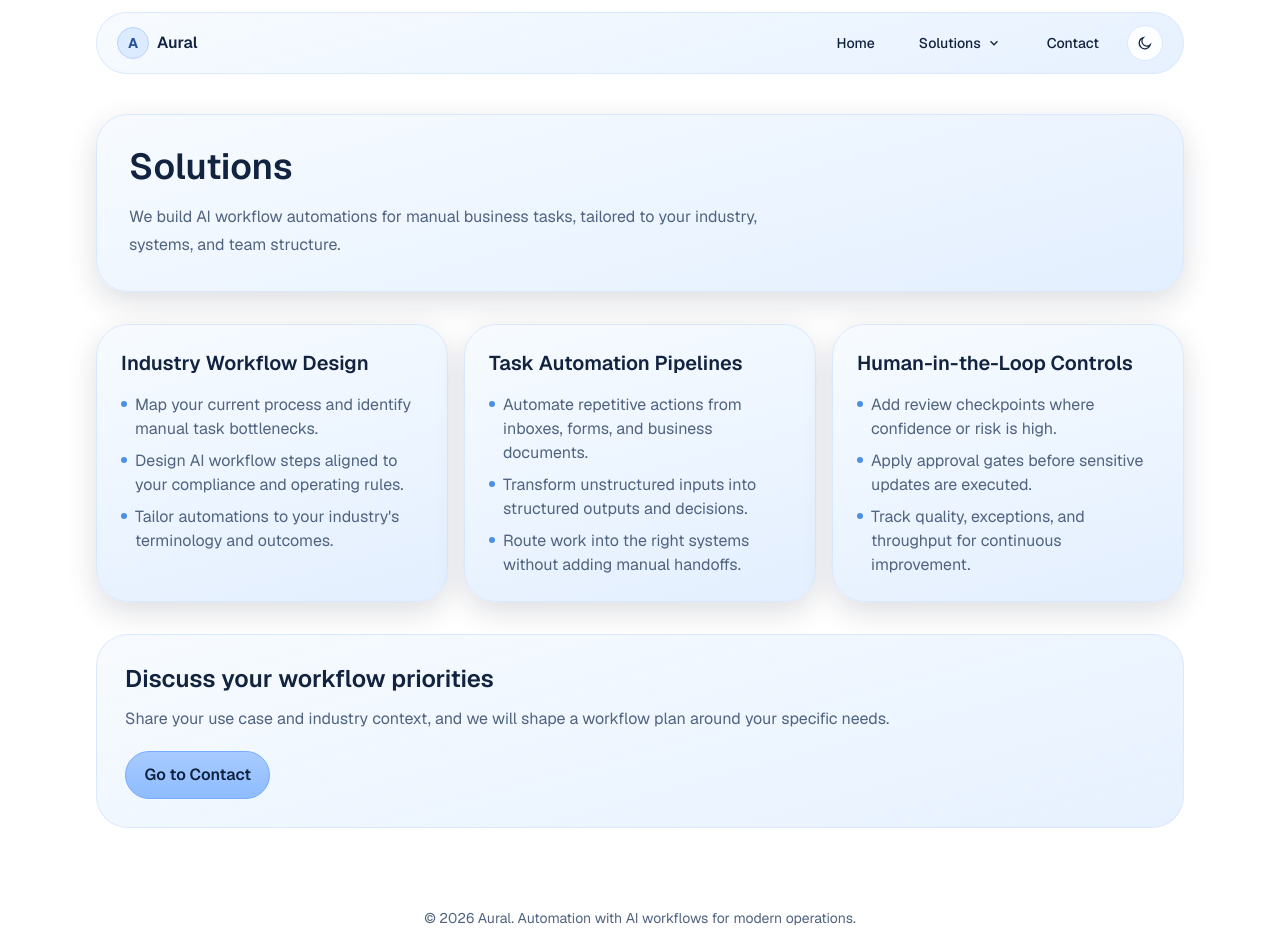
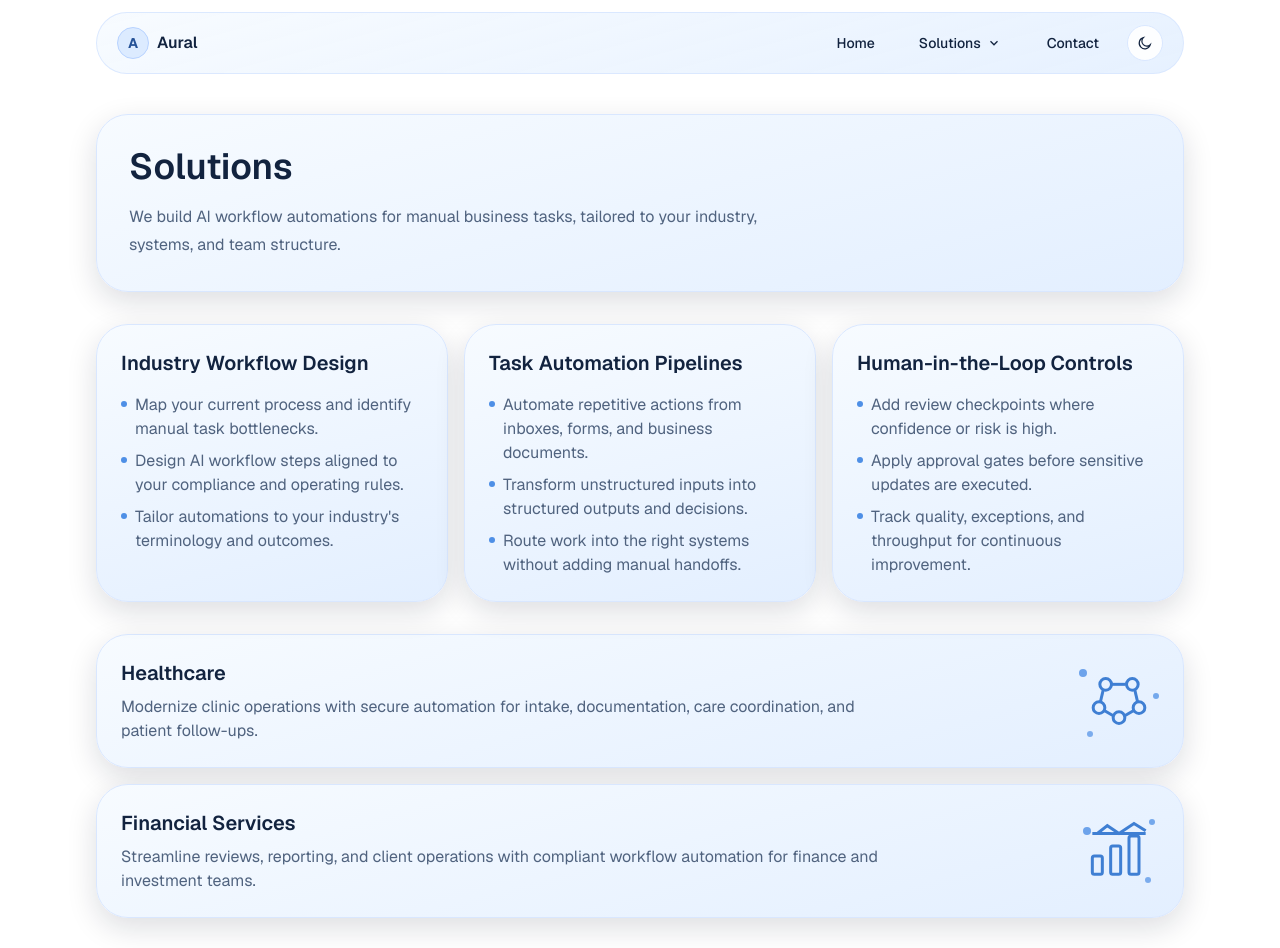
Before and after one commit to siddak1234/snoopy, a Next.js app: page /solutions in a window 1280 px wide. Shown: the top 948 px of the page. Built offline with nearby package versions, Linux system fonts and the light colour scheme.

Commit message:
new changes to solutions section

```diff
--- a/app/solutions/page.tsx
+++ b/app/solutions/page.tsx
@@ -26,6 +26,59 @@ const solutions = [
     ],
   },
 ];
+
+function HealthcareIconCluster() {
+  return (
+    <div className="relative h-20 w-20 shrink-0">
+      <svg
+        viewBox="0 0 48 48"
+        fill="none"
+        stroke="currentColor"
+        strokeWidth="1.8"
+        className="absolute inset-0 h-20 w-20 text-[var(--icon-text)]"
+        aria-hidden
+      >
+        <circle cx="16" cy="14" r="3.5" />
+        <circle cx="32" cy="14" r="3.5" />
+        <circle cx="12" cy="28" r="3.5" />
+        <circle cx="24" cy="34" r="3.5" />
+        <circle cx="36" cy="28" r="3.5" />
+        <path d="M19 14H28" />
+        <path d="M14.6 17L12.9 24.3" />
+        <path d="M33.4 17L35.1 24.3" />
+        <path d="M15.4 29.8L20.8 33" />
+        <path d="M32.6 29.8L27.2 33" />
+      </svg>
+      <span className="absolute left-0 top-2 h-2 w-2 rounded-full bg-[var(--bullet)] opacity-80" />
+      <span className="absolute right-0 top-8 h-1.5 w-1.5 rounded-full bg-[var(--bullet)] opacity-75" />
+      <span className="absolute bottom-1 left-2 h-1.5 w-1.5 rounded-full bg-[var(--bullet)] opacity-70" />
+    </div>
+  );
+}
+
+function FinanceIconCluster() {
+  return (
+    <div className="relative h-20 w-20 shrink-0">
+      <svg
+        viewBox="0 0 48 48"
+        fill="none"
+        stroke="currentColor"
+        strokeWidth="1.8"
+        className="absolute inset-0 h-20 w-20 text-[var(--icon-text)]"
+        aria-hidden
+      >
+        <rect x="8" y="27" width="6" height="11" rx="1.2" />
+        <rect x="19" y="21" width="6" height="17" rx="1.2" />
+        <rect x="30" y="15" width="6" height="23" rx="1.2" />
+        <path d="M8 13.5H40" />
+        <path d="M11 13.5L17 8.8L24 13.5L33 7.5L40 11.8" />
+      </svg>
+      <span className="absolute left-1 top-4 h-2 w-2 rounded-full bg-[var(--bullet)] opacity-80" />
+      <span className="absolute right-1 top-2 h-1.5 w-1.5 rounded-full bg-[var(--bullet)] opacity-75" />
+      <span className="absolute bottom-2 right-2 h-1.5 w-1.5 rounded-full bg-[var(--bullet)] opacity-70" />
+    </div>
+  );
+}
 
 export default function SolutionsPage() {
   return (
@@ -56,6 +109,39 @@ export default function SolutionsPage() {
         </div>
       </section>
 
+      <section>
+        <h2 className="sr-only">Industry-specific solutions</h2>
+        <div className="space-y-4">
+          <article className="bubble p-5 sm:p-6">
+            <div className="flex flex-col gap-4 md:flex-row md:items-center md:justify-between">
+              <div className="max-w-3xl">
+                <h3 className="text-xl font-semibold">Healthcare</h3>
+                <p className="mt-2 text-sm leading-6 text-[var(--muted)] sm:text-base">
+                  Modernize clinic operations with secure automation for intake, documentation, care coordination, and patient follow-ups.
+                </p>
+              </div>
+              <div className="self-end md:self-auto">
+                <HealthcareIconCluster />
+              </div>
+            </div>
+          </article>
+
+          <article className="bubble p-5 sm:p-6">
+            <div className="flex flex-col gap-4 md:flex-row md:items-center md:justify-between">
+              <div className="max-w-3xl">
+                <h3 className="text-xl font-semibold">Financial Services</h3>
+                <p className="mt-2 text-sm leading-6 text-[var(--muted)] sm:text-base">
+                  Streamline reviews, reporting, and client operations with compliant workflow automation for finance and investment teams.
+                </p>
+              </div>
+              <div className="self-end md:self-auto">
+                <FinanceIconCluster />
+              </div>
+            </div>
+          </article>
+        </div>
+      </section>
+
       <section className="bubble-soft p-6 sm:p-7">
         <h2 className="text-2xl font-semibold">Discuss your workflow priorities</h2>
         <p className="mt-3 text-[var(--muted)]">
```
